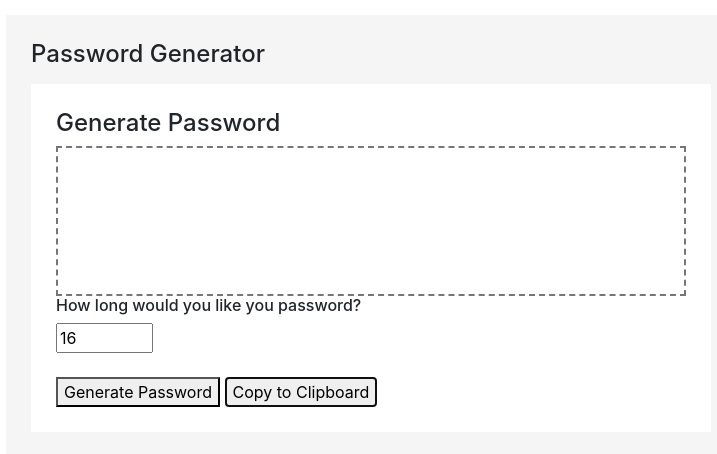
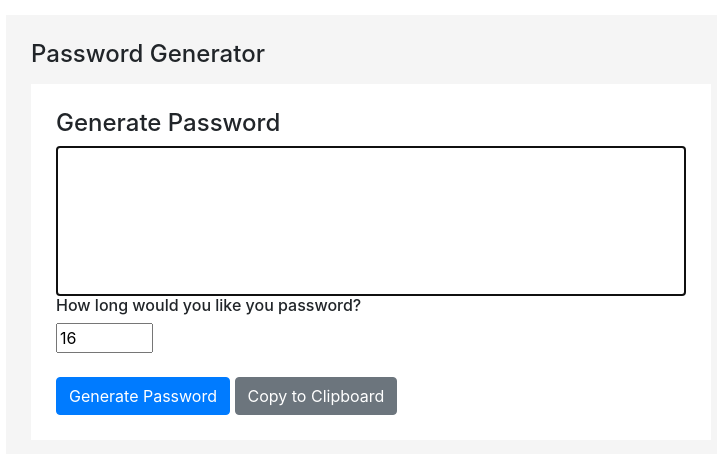
Before and after one commit to jerger1470/homework3, a plain HTML site: page index.html in a window 1280 px wide. Both pictures are taken after a click on the button "Copy to Clipboard". Shown: the whole page, without its empty margins (269-986 px from the left). Drawn offline with nearby package versions, Linux system fonts and the light colour scheme.

Commit message:
added function for clipboard

```diff
--- a/index.html
+++ b/index.html
@@ -31,8 +31,8 @@
 
                         <br>
                         <br>
-                        <button id= "generate">Generate Password</button>
-                        <button id= "copy">Copy to Clipboard</button>
+                        <button id= "generate" class="btn btn-primary">Generate Password</button>
+                        <button id= "copy"  class="btn btn-secondary">Copy to Clipboard</button>
                     </div>
 
                 </div>
--- a/script.js
+++ b/script.js
@@ -5,7 +5,7 @@ var values = "ABCDEFGHIJKLMNOPQRSTUVWXYZabcdefghijklmnopqrstuvwxyz1234567890!@#$
 var entry = document.getElementById("entry")
 var generate = document.getElementById("generate");
 var display = document.getElementById("display");
-
+var copy = document.getElementById("copy");
 
 //runs program on click
 
@@ -24,6 +24,21 @@ function result()
 
 console.log(password(entry,values));
 
+//copy to clip board
+
+function clipboard()
+{
+var copyText = display;
+  copyText.select();
+  copyText.setSelectionRange(0, 128)
+  document.execCommand("copy");
+  alert("Copied to clipboard: " + copyText.value);
+
+
+
+}
+copy.addEventListener("click", clipboard)
+
 //function that runs the random generator
 
 function password(length,characters)
```
Also changed, not shown: 1 other file.
